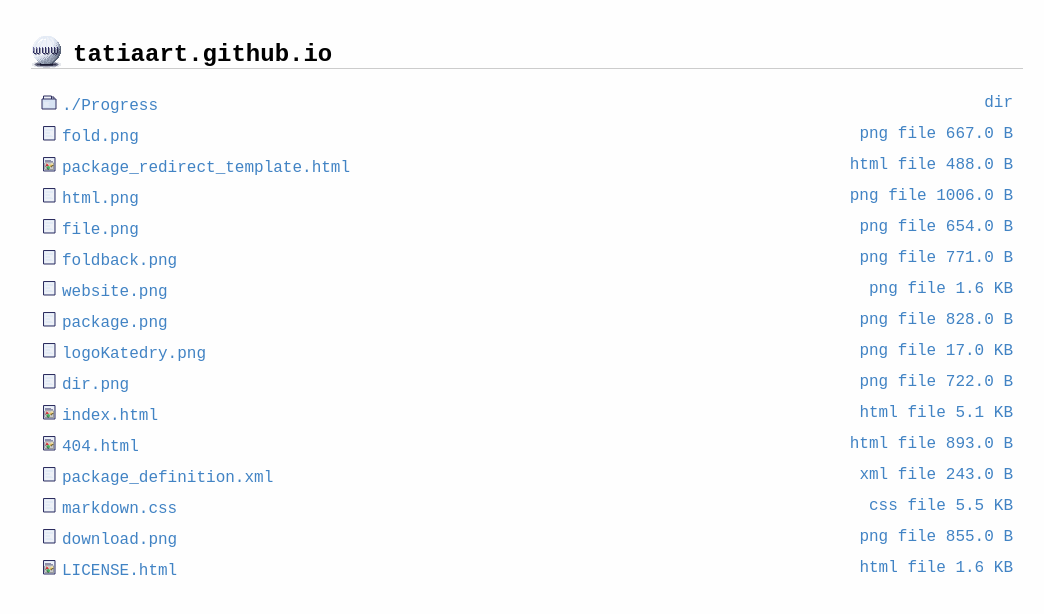
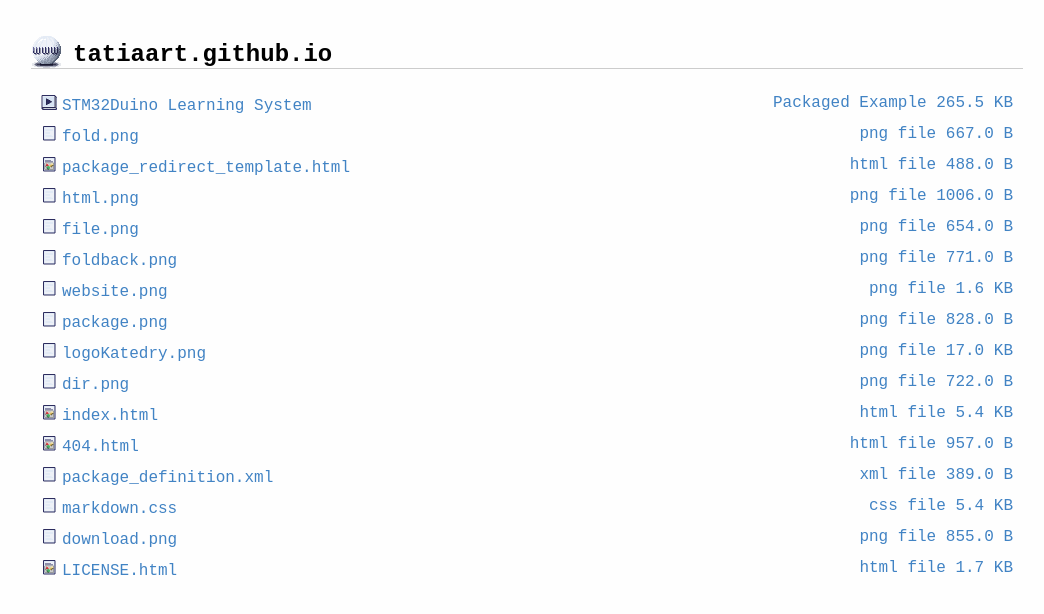
Before and after one commit to tatiaart/tatiaart.github.io, a Jekyll site: the page built from index.html, in a window 1280 px wide. Shown: the top 614 px of the page, without its empty margins (113-1157 px from the left). Built offline with Jekyll 4.4.1, drawn with Linux system fonts in a browser that asks for light colours.

Commit message:
Fixed packages not getting created automatically

```diff
--- a/Progress.html
+++ b/Progress.html
@@ -1,7 +1,9 @@
 ---
 layout: folder
+download: /Progress.zip
+downloadname: STM32Duino Learning System
 ---
-<h2 class = "foldername"><img src = "/fold.png" class="fileicon_big" height=32px width = 32px>tatiaart.github.io / Progress</h2>
+<h2 class = "foldername"><img src = "/package.png" class="fileicon_big" height=32px width = 32px>STM32Duino Learning System</h2>
 
 <a href = / title="Return ../" id="returnbutton"><div id="../" class="file_link"><img src = "/foldback.png" class="fileicon"width = 16px height = 16px>../<span class="filesize">dir </span></div></a>
-<a href = /Progress/AnalogRead_Oscilloscope.html title="Go to Analog Read Oscilloscope"><div id="Analog Read Oscilloscope" class="file_link"><img src = "/package.png" class="fileicon"width = 16px height = 16px>Analog Read Oscilloscope<span class="filesize">Packaged Example   262.8 KB</span></div></a>
+<a href = /Progress/AnalogRead_Oscilloscope.html title="Go to Analog Read Oscilloscope"><div id="Analog Read Oscilloscope" class="file_link"><img src = "/package.png" class="fileicon"width = 16px height = 16px>Analog Read Oscilloscope<span class="filesize">Packaged Example   247.5 KB</span></div></a>
--- a/_layouts/default.html
+++ b/_layouts/default.html
@@ -4,6 +4,7 @@
     <meta charset="utf-8">
     <title>{{ page.title }}</title>
     <link rel="stylesheet" href="/markdown.css" type="text/css">
+    <link rel="stylesheet" href="markdown.css" type="text/css">
     <script src="https://cdnjs.cloudflare.com/ajax/libs/highlight.js/11.9.0/highlight.min.js"></script>
   </head>
   <body>
--- a/_layouts/example.html
+++ b/_layouts/example.html
@@ -4,6 +4,7 @@
     <meta charset="utf-8">
     <title>{{ page.title }}</title>
     <link rel="stylesheet" href="/markdown.css" type="text/css">
+    <link rel="stylesheet" href="markdown.css" type="text/css">
     <script src="https://cdnjs.cloudflare.com/ajax/libs/highlight.js/11.9.0/highlight.min.js"></script>
   </head>
   <body>
--- a/index.html
+++ b/index.html
@@ -3,7 +3,7 @@ layout: folder
 ---
 <h2 class = "foldername"><img src = "/website.png" class="fileicon_big" height=32px width = 32px>tatiaart.github.io</h2>
 
-<a href = /Progress title="Go to ./Progress"><div id="./Progress" class="file_link"><img src = "/fold.png" class="fileicon"width = 16px height = 16px>./Progress<span class="filesize">dir </span></div></a>
+<a href = /Progress.html title="Go to STM32Duino Learning System"><div id="STM32Duino Learning System" class="file_link"><img src = "/package.png" class="fileicon"width = 16px height = 16px>STM32Duino Learning System<span class="filesize">Packaged Example   265.5 KB</span></div></a>
 <a href = /fold.png title="Download fold.png"><div id="fold.png" class="file_link"><img src = "/file.png" class="fileicon"width = 16px height = 16px>fold.png<span class="filesize">png file  667.0 B </span></div></a>
 <a href = /package_redirect_template.html title="View package_redirect_template.html"><div id="package_redirect_template.html" class="file_link"><img src = "/html.png" class="fileicon"width = 16px height = 16px>package_redirect_template.html<span class="filesize">html file  488.0 B </span></div></a>
 <a href = /html.png title="Download html.png"><div id="html.png" class="file_link"><img src = "/file.png" class="fileicon"width = 16px height = 16px>html.png<span class="filesize">png file 1006.0 B </span></div></a>
@@ -13,9 +13,9 @@ layout: folder
 <a href = /package.png title="Download package.png"><div id="package.png" class="file_link"><img src = "/file.png" class="fileicon"width = 16px height = 16px>package.png<span class="filesize">png file  828.0 B </span></div></a>
 <a href = /logoKatedry.png title="Download logoKatedry.png"><div id="logoKatedry.png" class="file_link"><img src = "/file.png" class="fileicon"width = 16px height = 16px>logoKatedry.png<span class="filesize">png file   17.0 KB</span></div></a>
 <a href = /dir.png title="Download dir.png"><div id="dir.png" class="file_link"><img src = "/file.png" class="fileicon"width = 16px height = 16px>dir.png<span class="filesize">png file  722.0 B </span></div></a>
-<a href = /index.html title="View index.html"><div id="index.html" class="file_link"><img src = "/html.png" class="fileicon"width = 16px height = 16px>index.html<span class="filesize">html file    5.1 KB</span></div></a>
-<a href = /404.html title="View 404.html"><div id="404.html" class="file_link"><img src = "/html.png" class="fileicon"width = 16px height = 16px>404.html<span class="filesize">html file  893.0 B </span></div></a>
-<a href = /package_definition.xml title="Download package_definition.xml"><div id="package_definition.xml" class="file_link"><img src = "/file.png" class="fileicon"width = 16px height = 16px>package_definition.xml<span class="filesize">xml file  243.0 B </span></div></a>
-<a href = /markdown.css title="Download markdown.css"><div id="markdown.css" class="file_link"><img src = "/file.png" class="fileicon"width = 16px height = 16px>markdown.css<span class="filesize">css file    5.5 KB</span></div></a>
+<a href = /index.html title="View index.html"><div id="index.html" class="file_link"><img src = "/html.png" class="fileicon"width = 16px height = 16px>index.html<span class="filesize">html file    5.4 KB</span></div></a>
+<a href = /404.html title="View 404.html"><div id="404.html" class="file_link"><img src = "/html.png" class="fileicon"width = 16px height = 16px>404.html<span class="filesize">html file  957.0 B </span></div></a>
+<a href = /package_definition.xml title="Download package_definition.xml"><div id="package_definition.xml" class="file_link"><img src = "/file.png" class="fileicon"width = 16px height = 16px>package_definition.xml<span class="filesize">xml file  389.0 B </span></div></a>
+<a href = /markdown.css title="Download markdown.css"><div id="markdown.css" class="file_link"><img src = "/file.png" class="fileicon"width = 16px height = 16px>markdown.css<span class="filesize">css file    5.4 KB</span></div></a>
 <a href = /download.png title="Download download.png"><div id="download.png" class="file_link"><img src = "/file.png" class="fileicon"width = 16px height = 16px>download.png<span class="filesize">png file  855.0 B </span></div></a>
-<a href = /LICENSE.html title="View LICENSE.html"><div id="LICENSE.html" class="file_link"><img src = "/html.png" class="fileicon"width = 16px height = 16px>LICENSE.html<span class="filesize">html file    1.6 KB</span></div></a>
+<a href = /LICENSE.html title="View LICENSE.html"><div id="LICENSE.html" class="file_link"><img src = "/html.png" class="fileicon"width = 16px height = 16px>LICENSE.html<span class="filesize">html file    1.7 KB</span></div></a>
--- a/markdown.css
+++ b/markdown.css
@@ -90,12 +90,11 @@ code, pre {
 code {
     border: 2px solid #2D2D4F;
     margin: 0 2px;
-    padding: 0 5px;
+    padding: 0.5em;
 }
 
 pre {
     border: 2px solid #2D2D5F;
-    line-height: 1.25em;
     overflow: auto;
     padding: 6px 10px;
     z-index: 1;
@@ -105,7 +104,6 @@ pre {
 pre > code {
     border: 0;
     margin: 0;
-    padding: 0;
 }
 
 
--- a/package_definition.xml
+++ b/package_definition.xml
@@ -1,8 +1,14 @@
 <?xml version="1.0"?>
 <data>
+    <package>
+        <title>STM32Duino Learning System</title>
+        <path>./_site/Progress</path>
+        <content></content>
+    </package>
     <package>
         <title>Analog Read Oscilloscope</title>
         <path>./_site/Progress/AnalogRead_Oscilloscope</path>
         <content>analogRead_oscilloscope_mdcompiled.html</content>
     </package>
+
 </data>
```
Also changed, not shown: make_dir_structure.py (+37 -13 lines), 1 other file.
